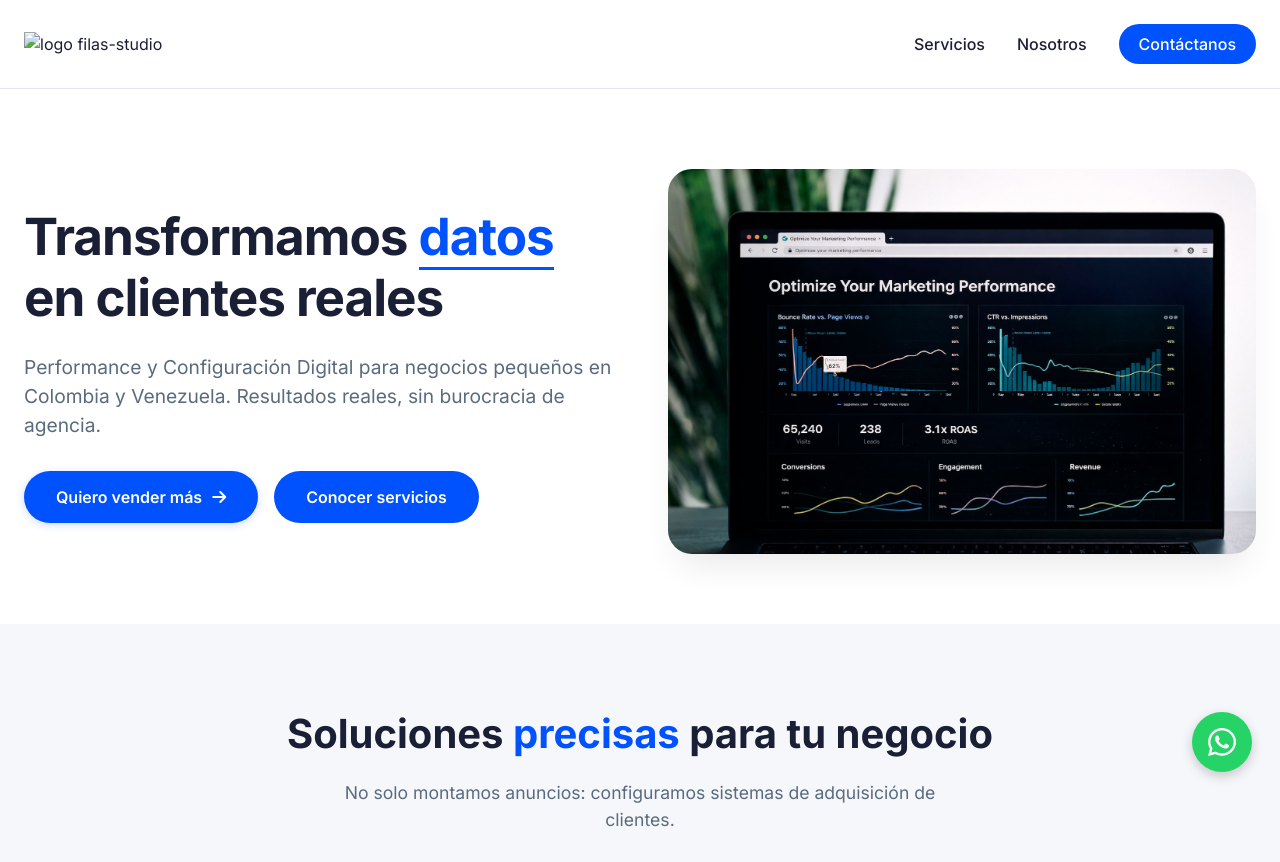
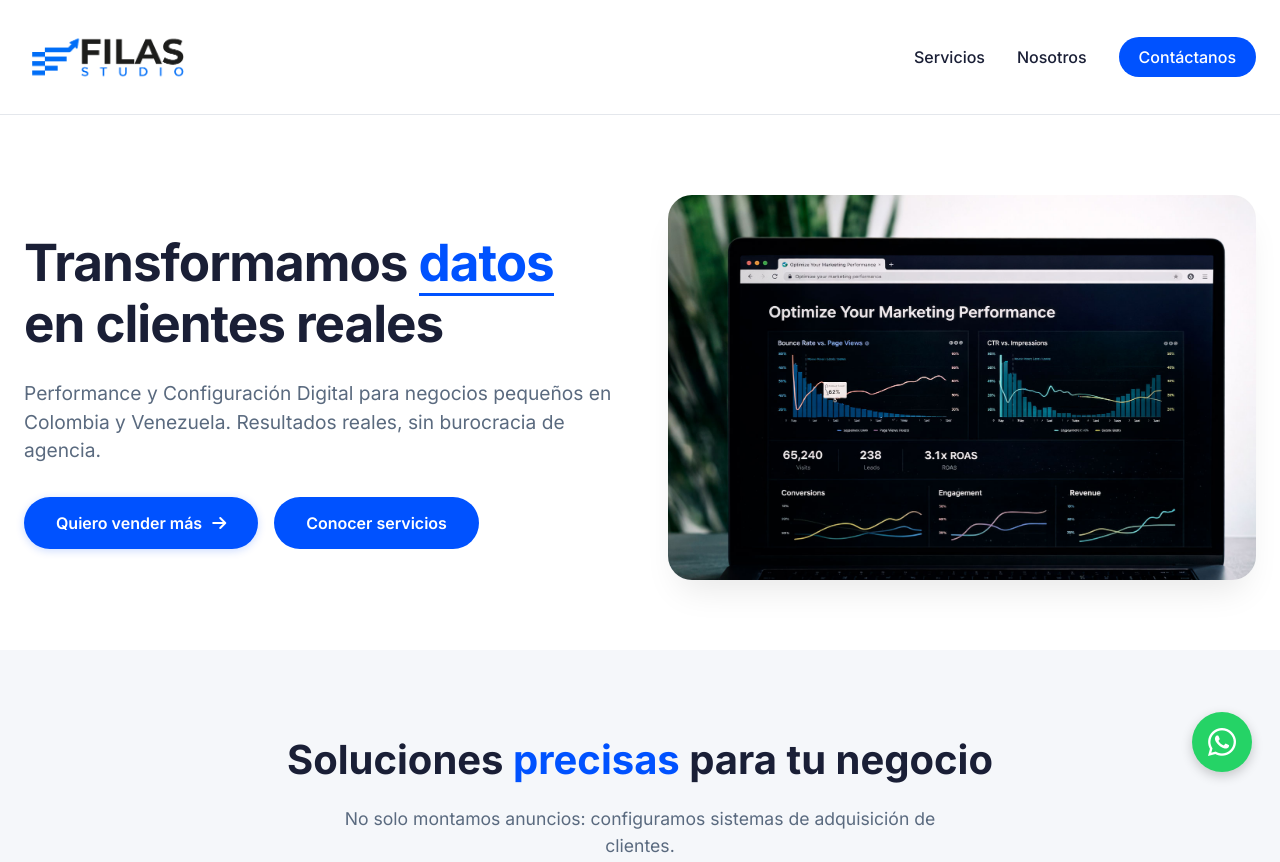
Before and after one commit to figp1305/filas-studio, a plain HTML site: page index.html in a window 1280 px wide. Shown: the top 862 px of the page. Drawn offline with Linux system fonts and the light colour scheme.

Commit message:
Update index.html

```diff
--- a/index.html
+++ b/index.html
@@ -30,7 +30,7 @@
             <div class="nav">
                 <!-- Logo de la empresa: FilasStudio con acento azul eléctrico -->
                 <div class="logo">
-                    <img src="image/logo.png" alt="logo filas-studio" width="180">
+                    <img src="logo.png" alt="logo filas-studio" width="180">
 
                 </div>
                 <!-- Menú de navegación principal (enlaces internos suaves) -->
```
